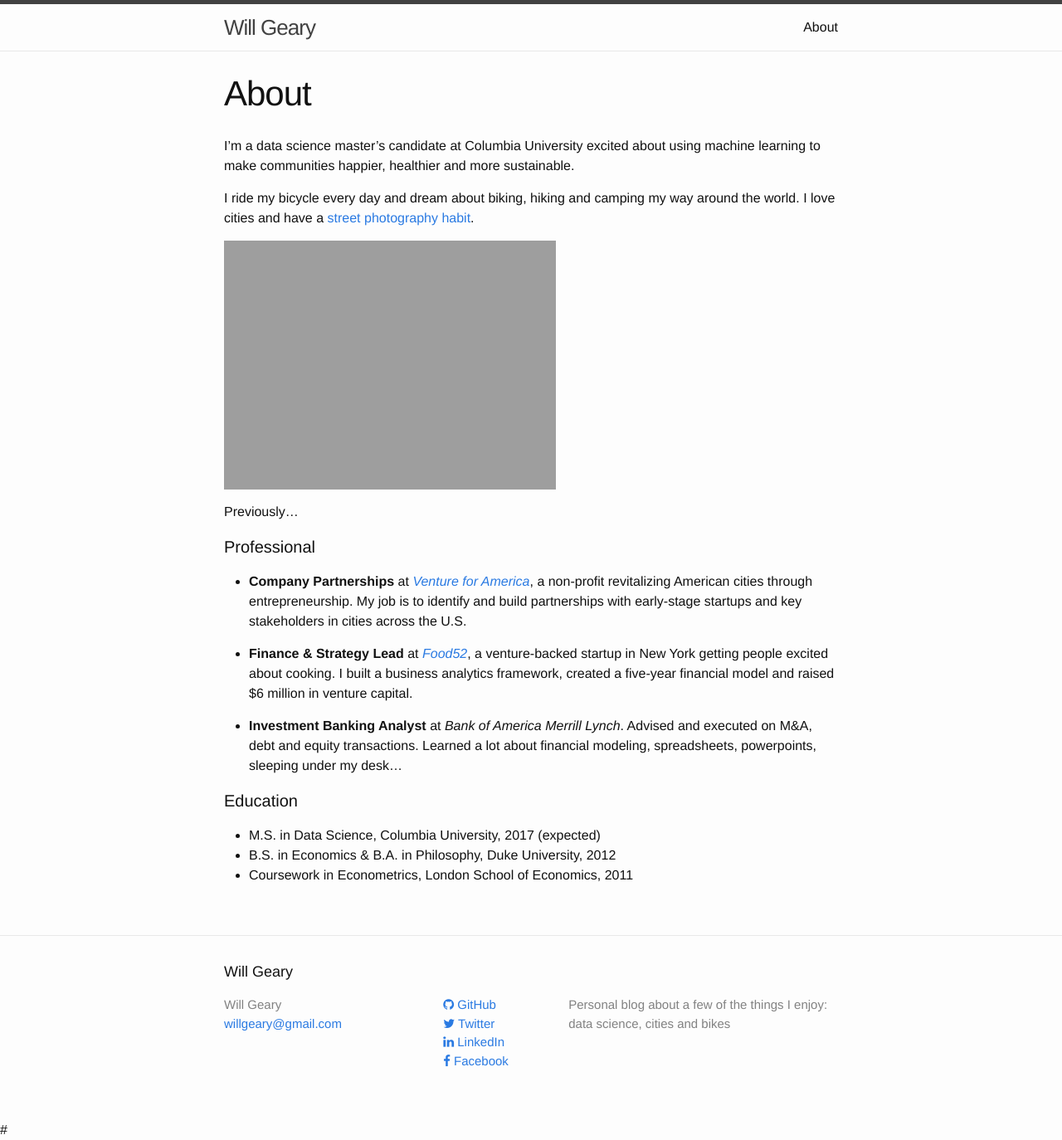
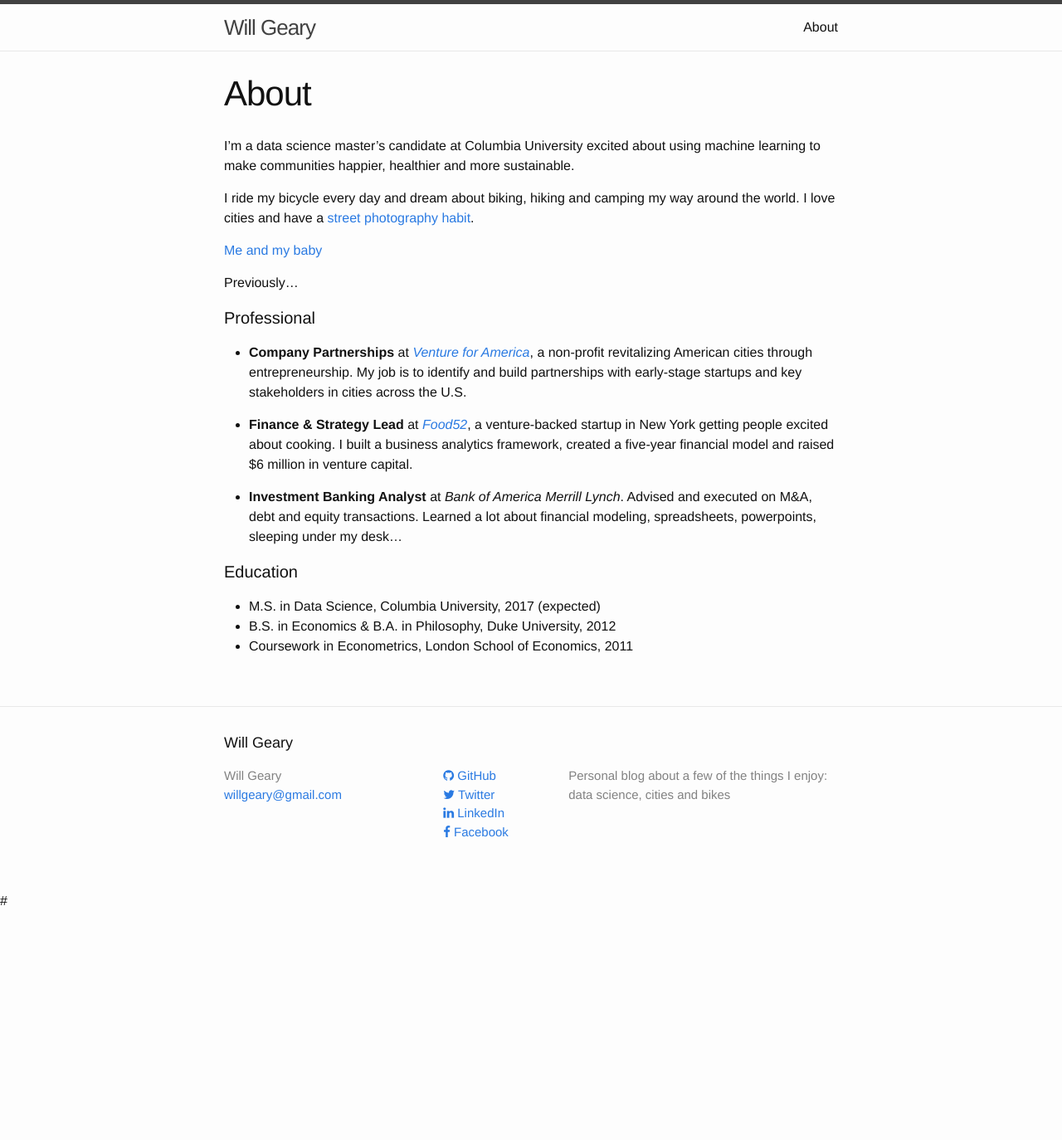
Before and after one commit to willgeary/willgeary.github.io, a Jekyll site: the page built from about.md, in a window 1280 px wide. Shown: the whole page at 83% size. Built offline with Jekyll 4.4.1, drawn with Linux system fonts in a browser that asks for light colours; nearby versions of some CDN libraries; after the commit the page ends 1098 px from its top, so only the background shows below that.

Commit message:
Save my work

```diff
--- a/about.md
+++ b/about.md
@@ -8,7 +8,7 @@
 
 I ride my bicycle every day and dream about biking, hiking and camping my way around the world. I love cities and have a [street photography habit](https://www.instagram.com/willcgeary/).
 
-![Me and my baby]({{ site.url }}/assets/bike_will.jpg)
+[Me and my baby]({{ site.url }}/assets/bike_will.jpg)
 
 Previously...
 
```
